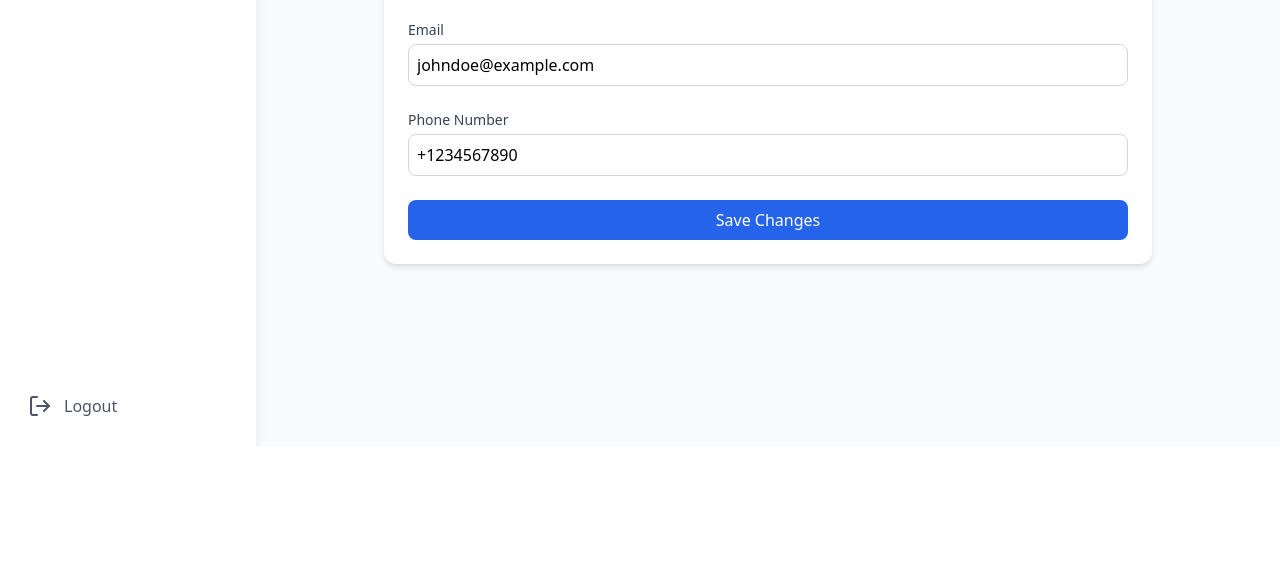
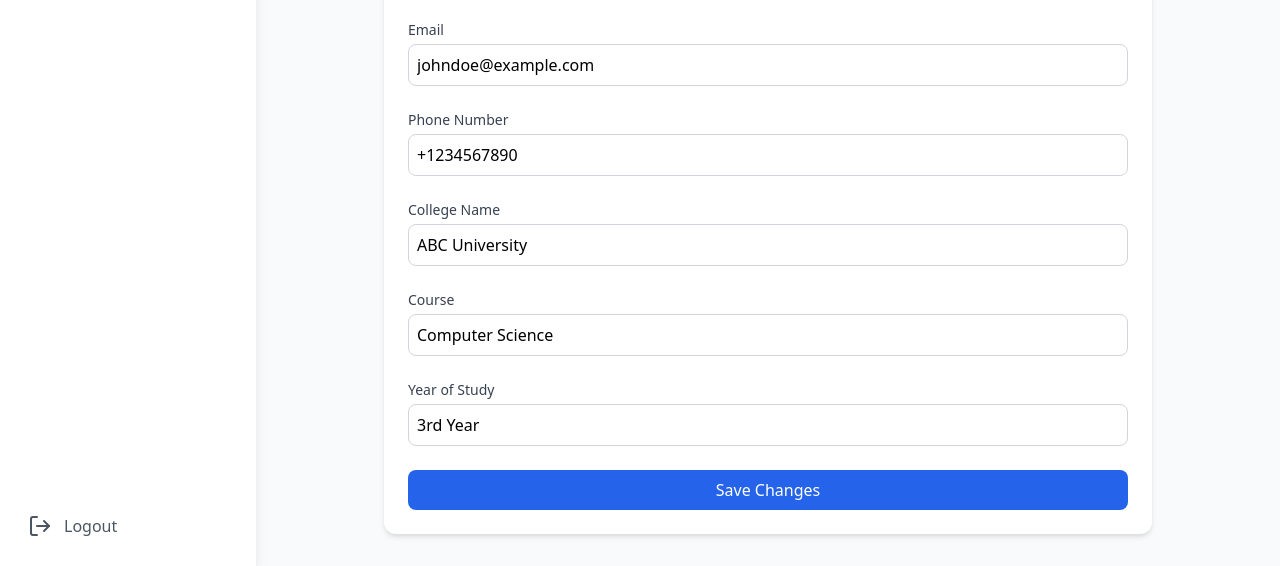
Before and after one commit to twwoface/PROJECT, a Flask app: template templates/profile.html in a window 1280 px wide. Shown: the part 354-920 px from the top of the page. Before the commit the page ends 800 px from the top, so only its background shows below. Run offline with Flask 3, Linux system fonts and the light colour scheme; the template is opened without the code that fills it, so the values that code supplies are empty; some libraries are stand-ins or nearby versions.

Commit message:
Updated home and profile pages

```diff
--- a/templates/profile.html
+++ b/templates/profile.html
@@ -52,19 +52,19 @@
             <div>
                 <div class="text-2xl font-bold text-blue-600 mb-8">CanTech</div>
                 <nav class="space-y-2">
-                    <a href="dashboard.html" class="flex items-center space-x-3 text-gray-600 p-3 rounded-lg hover:bg-gray-100">
+                    <a href="{{ url_for('dashboard') }}" class="flex items-center space-x-3 text-gray-600 p-3 rounded-lg hover:bg-gray-100">
                         <i data-feather="home"></i>
                         <span>Dashboard</span>
                     </a>
-                    <a href="payments.html" class="flex items-center space-x-3 text-gray-600 p-3 rounded-lg hover:bg-gray-100">
+                    <a href="{{ url_for('payments') }}" class="flex items-center space-x-3 text-gray-600 p-3 rounded-lg hover:bg-gray-100">
                         <i data-feather="credit-card"></i>
                         <span>Payments</span>
                     </a>
-                    <a href="history.html" class="flex items-center space-x-3 text-gray-600 p-3 rounded-lg hover:bg-gray-100">
+                    <a href="{{ url_for('history') }}" class="flex items-center space-x-3 text-gray-600 p-3 rounded-lg hover:bg-gray-100">
                         <i data-feather="clock"></i>
                         <span>History</span>
                     </a>
-                    <a href="setting.html" class="flex items-center space-x-3 text-gray-600 p-3 rounded-lg hover:bg-gray-100">
+                    <a href="{{ url_for('settings') }}" class="flex items-center space-x-3 text-gray-600 p-3 rounded-lg hover:bg-gray-100">
                         <i data-feather="settings"></i>
                         <span>Settings</span>
                     </a>
@@ -72,7 +72,7 @@
             </div>
             <!-- Logout Option -->
             <div>
-                <a href="logout.html" class="flex items-center space-x-3 text-gray-600 p-3 rounded-lg hover:bg-gray-100">
+                <a href="{{ url_for('logout') }}" class="flex items-center space-x-3 text-gray-600 p-3 rounded-lg hover:bg-gray-100">
                     <i data-feather="log-out"></i>
                     <span>Logout</span>
                 </a>
@@ -128,6 +128,24 @@
                         <input type="tel" id="phone" name="phone" class="mt-1 block w-full p-2 border border-gray-300 rounded-lg" placeholder="Enter your phone number" value="+1234567890">
                     </div>
 
+                    <!-- College Name -->
+                    <div>
+                        <label for="college" class="block text-sm font-medium text-gray-700">College Name</label>
+                        <input type="text" id="college" name="college" class="mt-1 block w-full p-2 border border-gray-300 rounded-lg" placeholder="Enter your college name" value="ABC University">
+                    </div>
+
+                    <!-- Course -->
+                    <div>
+                        <label for="course" class="block text-sm font-medium text-gray-700">Course</label>
+                        <input type="text" id="course" name="course" class="mt-1 block w-full p-2 border border-gray-300 rounded-lg" placeholder="Enter your course" value="Computer Science">
+                    </div>
+
+                    <!-- Year of Study -->
+                    <div>
+                        <label for="year" class="block text-sm font-medium text-gray-700">Year of Study</label>
+                        <input type="text" id="year" name="year" class="mt-1 block w-full p-2 border border-gray-300 rounded-lg" placeholder="Enter your year of study" value="3rd Year">
+                    </div>
+
                     <!-- Save Button -->
                     <div>
                         <button type="button" id="saveProfile" class="w-full bg-blue-600 text-white p-2 rounded-lg hover:bg-blue-700">Save Changes</button>
```
Also changed, not shown: templates/home.html (+5 -4 lines).
